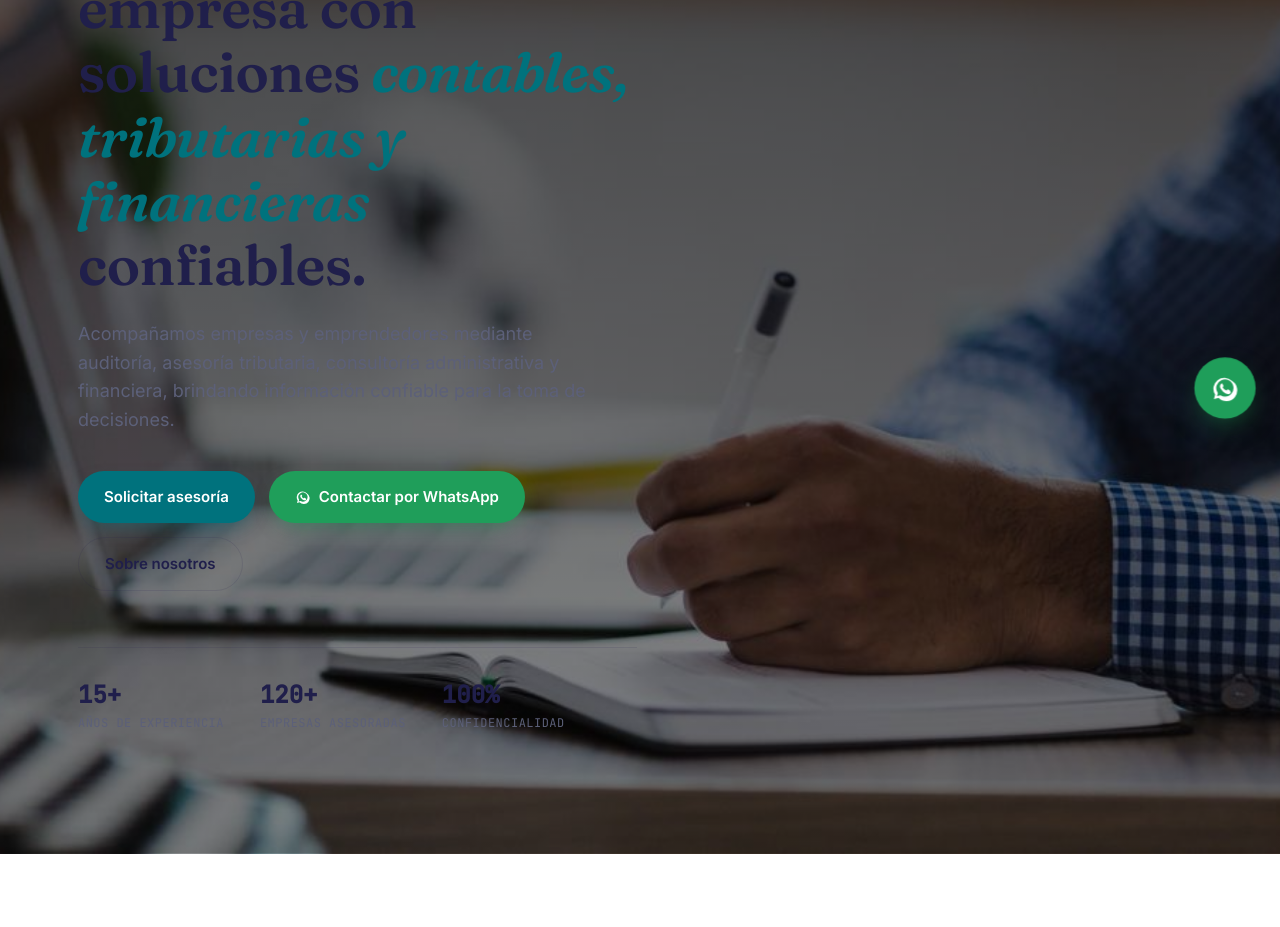
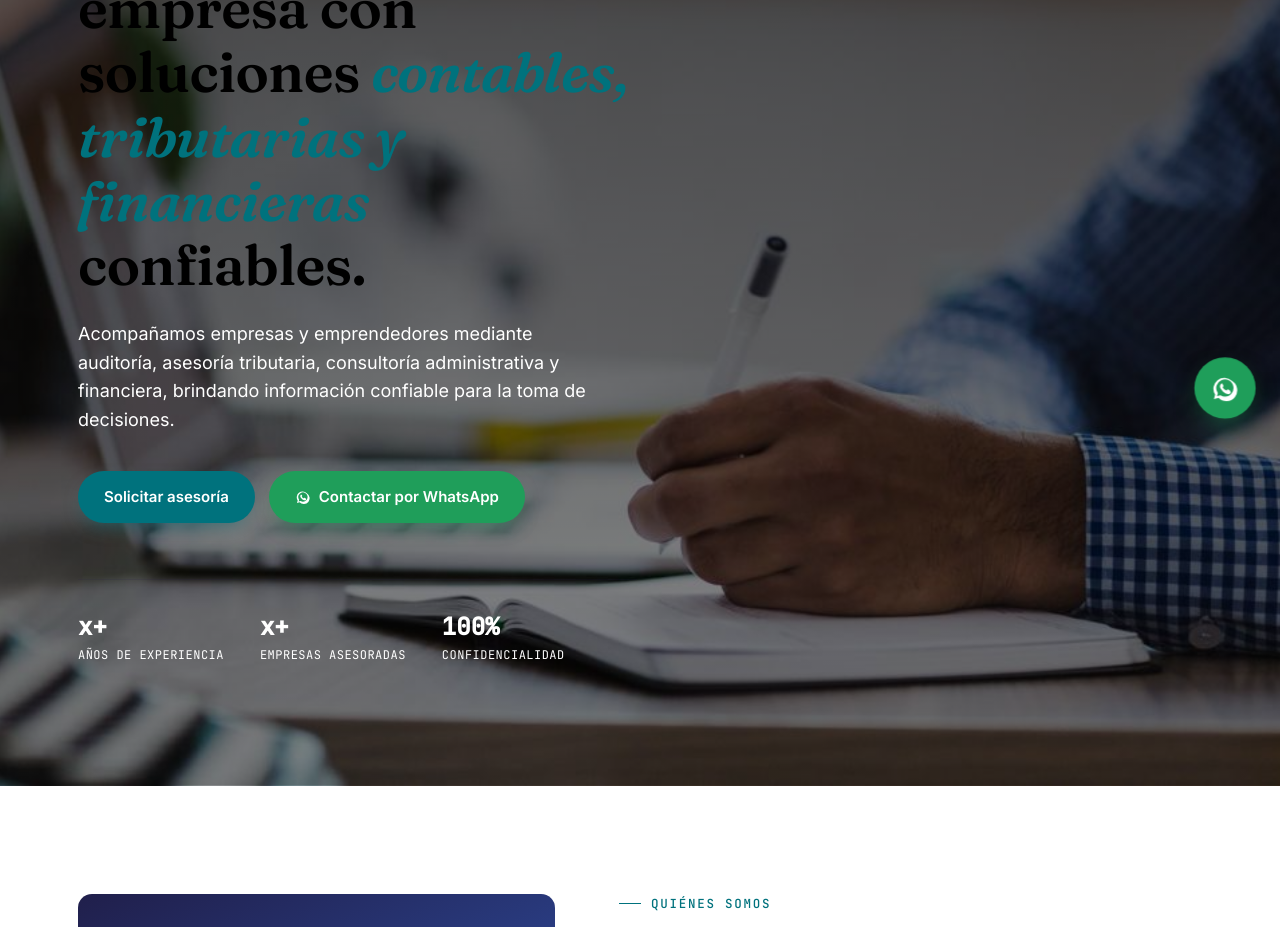
Before and after one commit to sams241/Sitio_web_P-m, a plain HTML site: page index.html in a window 1280 px wide. Shown: the part 357-1284 px from the top of the page. Drawn offline with Linux system fonts and the light colour scheme.

Commit message:
Cambios de diseño

```diff
--- a/index.html
+++ b/index.html
@@ -65,11 +65,10 @@
           <svg width="16" height="16" viewBox="0 0 24 24" fill="#fff"><path d="M17.6 6.3A8.8 8.8 0 0 0 4 17.3L3 21l3.8-1A8.8 8.8 0 1 0 17.6 6.3zM12 19a7 7 0 0 1-3.6-1l-.3-.1-2.6.7.7-2.5-.2-.3A7 7 0 1 1 12 19zm3.8-5.2c-.2-.1-1.2-.6-1.4-.7-.2-.1-.3-.1-.4.1l-.6.7c-.1.2-.2.2-.4.1a5.7 5.7 0 0 1-2.8-2.4c-.2-.3.2-.3.5-.9.1-.1.1-.2 0-.4l-.6-1.5c-.2-.4-.3-.3-.4-.3h-.4c-.1 0-.4 0-.6.3-.2.2-.8.8-.8 1.9s.8 2.2 1 2.4c.1.1 1.6 2.5 3.9 3.4 1.6.6 1.9.5 2.3.5.4 0 1.2-.5 1.4-1 .2-.4.2-.8.1-.9 0-.1-.2-.2-.4-.3z"/></svg>
           Contactar por WhatsApp
         </a>
-        <a href="#nosotros" class="btn btn-ghost">Sobre nosotros</a>
       </div>
       <div class="hero-trustbar">
-        <div><div class="num">15+</div><div class="label">AÑOS DE EXPERIENCIA</div></div>
-        <div><div class="num">120+</div><div class="label">EMPRESAS ASESORADAS</div></div>
+        <div><div class="num">x+</div><div class="label">AÑOS DE EXPERIENCIA</div></div>
+        <div><div class="num">x+</div><div class="label">EMPRESAS ASESORADAS</div></div>
         <div><div class="num">100%</div><div class="label">CONFIDENCIALIDAD</div></div>
       </div>
     </div>
--- a/styles.css
+++ b/styles.css
@@ -25,7 +25,7 @@
   ul{list-style:none;}
   button{font-family:inherit; cursor:pointer; border:none;}
   .wrap{max-width:var(--maxw); margin:0 auto; padding:0 28px;}
-  h1,h2,h3,h4{font-family:'Fraunces', serif; font-weight:600; color:var(--navy); line-height:1.15;}
+  h1,h2,h3,h4{font-family:'Fraunces', serif; font-weight:600; color:black; line-height:1.15;}
   .eyebrow{
     font-family:'JetBrains Mono', monospace;
     font-size:12.5px;
@@ -130,15 +130,15 @@
   .hero-grid{ display:grid; grid-template-columns:1.05fr 0.95fr; gap:60px; align-items:center; }
   .hero h1{ font-size:clamp(34px, 4.4vw, 56px); letter-spacing:-0.01em; }
   .hero h1 em{ font-style:italic; color:var(--teal); }
-  .hero p.lead{ margin-top:22px; font-size:18px; color:var(--gray); max-width:520px; }
+  .hero p.lead{ margin-top:22px; font-size:18px; color:white; max-width:520px; }
   .hero-actions{ display:flex; flex-wrap:wrap; gap:14px; margin-top:36px; }
   .hero-trustbar{
     margin-top:56px; display:flex; gap:36px; flex-wrap:wrap;
     padding-top:28px; border-top:1px solid var(--line);
   }
   .hero-trustbar div{ font-family:'JetBrains Mono', monospace; }
-  .hero-trustbar .num{ font-size:24px; font-weight:600; color:var(--navy); }
-  .hero-trustbar .label{ font-size:12px; color:var(--gray); letter-spacing:.04em; }
+  .hero-trustbar .num{ font-size:24px; font-weight:600; color:white; }
+  .hero-trustbar .label{ font-size:12px; color:white; letter-spacing:.04em; }
 
   .hero-visual{ position:relative; height:460px; }
   .bars-chart{ width:100%; height:100%; }
```
